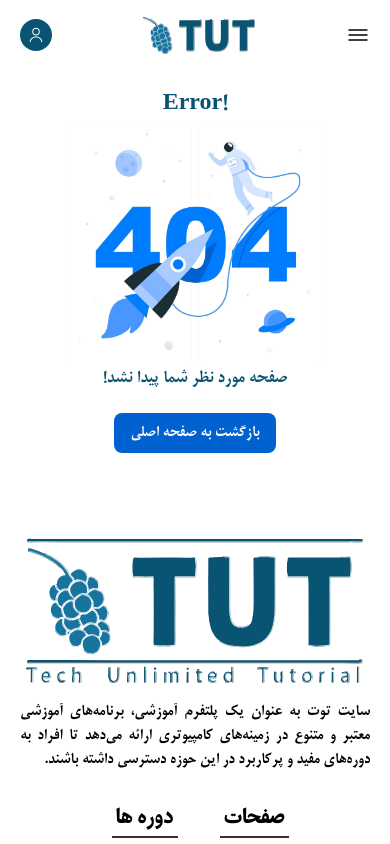
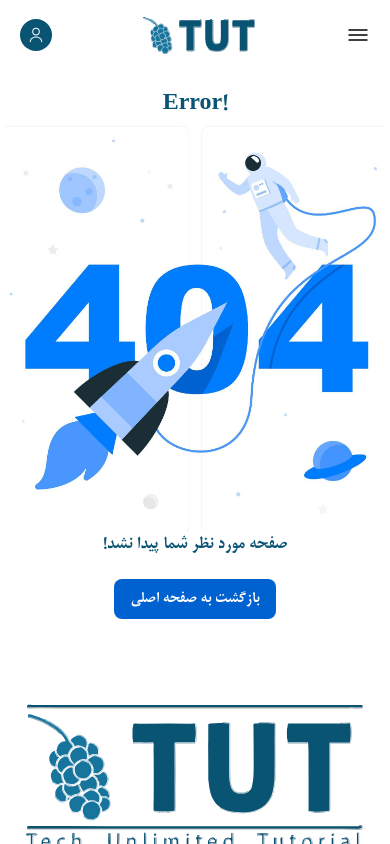
Before and after one commit to kiarashAlizadeh/tut, a React (Create React App) app: page /Course in a window 390 px wide. Shown: the top 844 px of the page. Built offline with nearby package versions, Linux system fonts and the light colour scheme.

Commit message:
notFound page style changed2

```diff
--- a/src/pages/NotFound.jsx
+++ b/src/pages/NotFound.jsx
@@ -6,7 +6,7 @@ function NotFound() {
   return (
     <>
       <Navbar />
-      <div className="mx-auto mt-5 flex max-h-dvh max-w-[800px] select-none flex-col items-center sm:h-auto">
+      <div className="mx-auto mt-5 flex max-h-dvh max-w-[800px] select-none flex-col items-center sm:h-auto px-1">
         <h1 className="mb-1 text-2xl font-bold text-[#095373] md:text-3xl">
           !Error
         </h1>
@@ -14,7 +14,7 @@ function NotFound() {
         <img
           src={notFound}
           alt="notFound"
-          className="md:max-h-[500px] max-h-[240px] select-none"
+          className="md:max-h-[500px] select-none"
           draggable="false"
         />
         <div className="mb-5 text-lg font-semibold text-[#095373] md:text-xl">
```
Also changed, not shown: src/assets/images/notFound.png.
